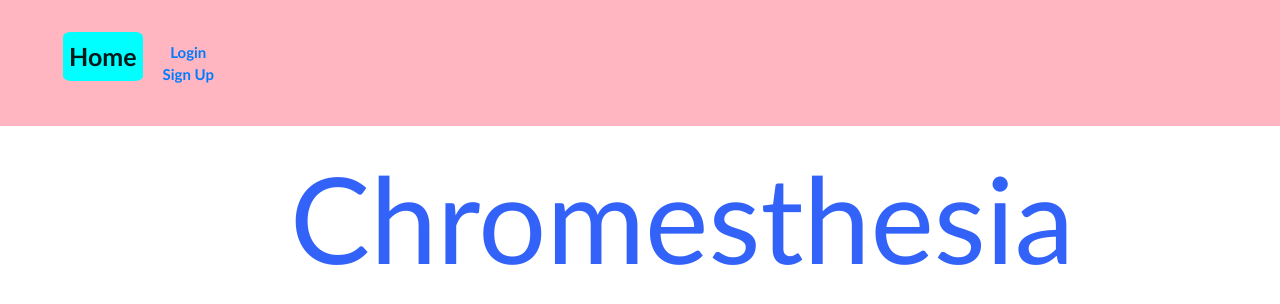
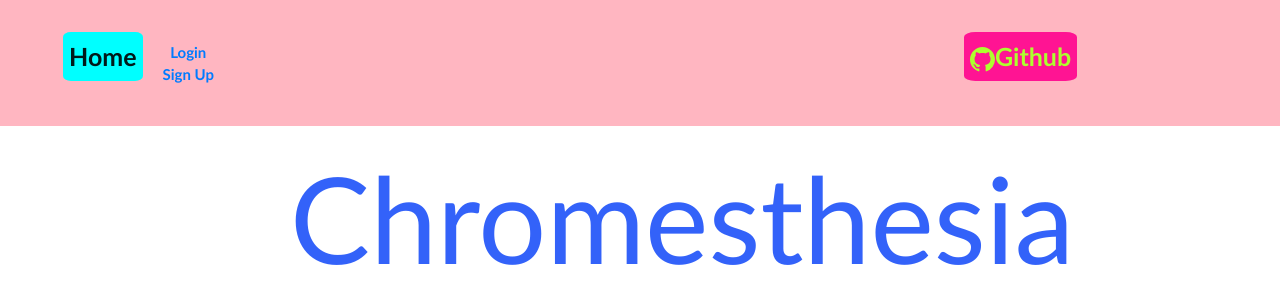
Before and after one commit to irvinek01/project-chromesthesia, a React (Create React App) app in the folder client/: page / in a window 1280 px wide. Shown: the top 304 px of the page. Built offline with nearby package versions, Linux system fonts and the light colour scheme; no server answers.

Commit message:
added github icon/link

```diff
--- a/client/src/components/HomePage/index.css
+++ b/client/src/components/HomePage/index.css
@@ -91,3 +91,23 @@
   background-color:aqua;
   outline-width: 100px;
 }
+
+.git-profile{
+  border: none;
+  color:greenyellow;
+  padding: 6px;
+  text-align:right;
+
+  text-decoration: none;
+  display: inline-block;
+  font-size: 25px;
+  margin: 20px;
+  margin-top: 7px;
+  margin-left: 750px;
+
+  border-radius: 10%;
+  font-family: "Gill Sans", sans-serif;
+  font-weight: bold;
+  background-color:deeppink;
+  outline-width: 100px;
+}
--- a/client/src/components/Navigation/Navigation.js
+++ b/client/src/components/Navigation/Navigation.js
@@ -7,8 +7,18 @@
   return (
     // expand="lg" bg="dark" variant="dark"
     <Navbar className="nav-style" >
-      <Navbar.Brand className="home-button" href="/">Home </Navbar.Brand>
+      <Navbar.Brand className="home-button" href="/"> Home </Navbar.Brand>
       {auth.isLoggedIn() ? <UserNavs auth={auth} /> : <GuestNavs />}
+      <button
+   className="git-profile"
+    type="button"
+    onClick={(e) => {
+      e.preventDefault();
+      window.location.href='https://github.com/irvinek01/project-chromesthesia';
+      }}
+> <svg xmlns="http://www.w3.org/2000/svg" width="25" height="25" fill="currentColor" class="bi bi-github" viewBox="0 0 16 16">
+  <path d="M8 0C3.58 0 0 3.58 0 8c0 3.54 2.29 6.53 5.47 7.59.4.07.55-.17.55-.38 0-.19-.01-.82-.01-1.49-2.01.37-2.53-.49-2.69-.94-.09-.23-.48-.94-.82-1.13-.28-.15-.68-.52-.01-.53.63-.01 1.08.58 1.23.82.72 1.21 1.87.87 2.33.66.07-.52.28-.87.51-1.07-1.78-.2-3.64-.89-3.64-3.95 0-.87.31-1.59.82-2.15-.08-.2-.36-1.02.08-2.12 0 0 .67-.21 2.2.82.64-.18 1.32-.27 2-.27.68 0 1.36.09 2 .27 1.53-1.04 2.2-.82 2.2-.82.44 1.1.16 1.92.08 2.12.51.56.82 1.27.82 2.15 0 3.07-1.87 3.75-3.65 3.95.29.25.54.73.54 1.48 0 1.07-.01 1.93-.01 2.2 0 .21.15.46.55.38A8.012 8.012 0 0 0 16 8c0-4.42-3.58-8-8-8z"/>
+</svg>Github</button>
     </Navbar>
   );
 }
--- a/package.json
+++ b/package.json
@@ -28,10 +28,12 @@
   },
   "dependencies": {
     "bcrypt": "^5.0.1",
+    "bootstrap": "^5.0.2",
     "connect-mongodb-session": "^2.4.1",
     "dotenv": "^9.0.2",
     "express": "^4.17.1",
     "express-session": "^1.17.2",
+    "icons": "^1.0.0",
     "if-env": "^1.0.4",
     "lodash": "^4.17.21",
     "mongoose": "^5.12.10"
```
Also changed, not shown: 1 other file (tests, documents, lock files or other folders).
